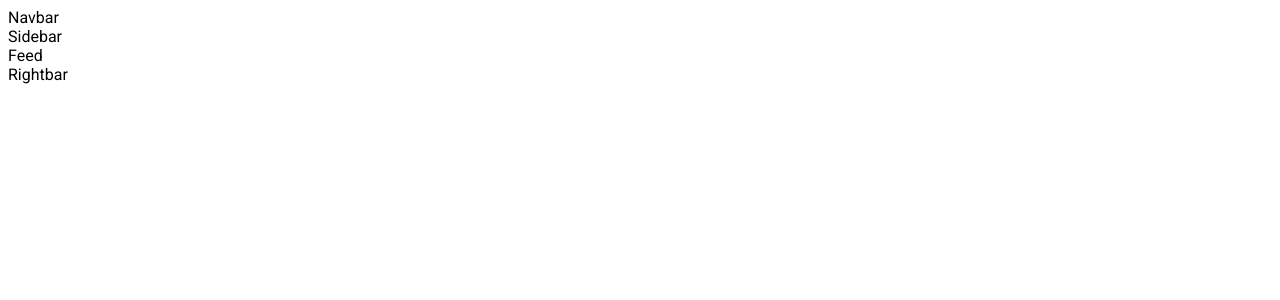
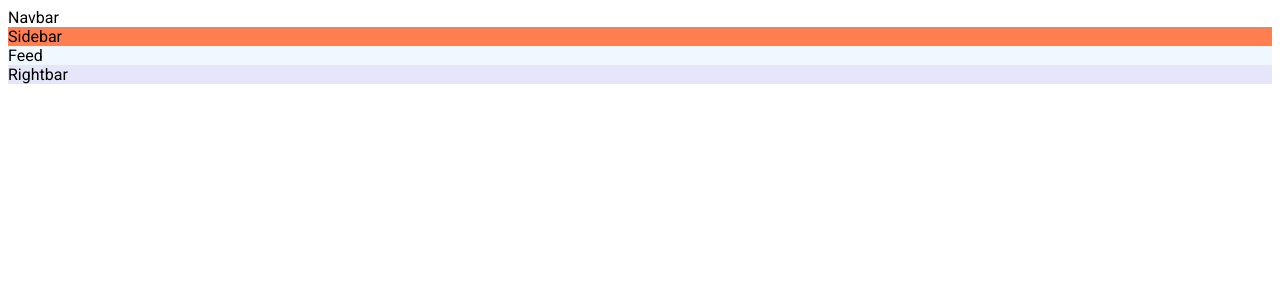
Before and after one commit to mrhrifat/dev-book, a React (Create React App) app: page / in a window 1280 px wide. Shown: the top 300 px of the page. Built offline with nearby package versions, Linux system fonts and the light colour scheme.

Commit message:
build: frame

```diff
--- a/src/components/Feed.jsx
+++ b/src/components/Feed.jsx
@@ -1,9 +1,12 @@
-import React from 'react'
+import React from "react";
+import { Box } from "@mui/material";
 
 const Feed = () => {
   return (
-    <div>Feed</div>
-  )
-}
+    <Box flex={4} bgcolor='aliceblue'>
+      Feed
+    </Box>
+  );
+};
 
-export default Feed
+export default Feed;
--- a/src/components/Rightbar.jsx
+++ b/src/components/Rightbar.jsx
@@ -1,7 +1,12 @@
 import React from "react";
+import { Box } from "@mui/material";
 
 const Rightbar = () => {
-  return <div>Rightbar</div>;
+  return (
+    <Box flex={2} bgcolor="lavender">
+      Rightbar
+    </Box>
+  );
 };
 
 export default Rightbar;
--- a/src/components/Sidebar.jsx
+++ b/src/components/Sidebar.jsx
@@ -1,9 +1,12 @@
-import React from 'react'
+import React from "react";
+import { Box } from "@mui/material";
 
 const Sidebar = () => {
   return (
-    <div>Sidebar</div>
-  )
-}
+    <Box flex={1} bgcolor="coral">
+      Sidebar
+    </Box>
+  );
+};
 
-export default Sidebar
+export default Sidebar;
```
